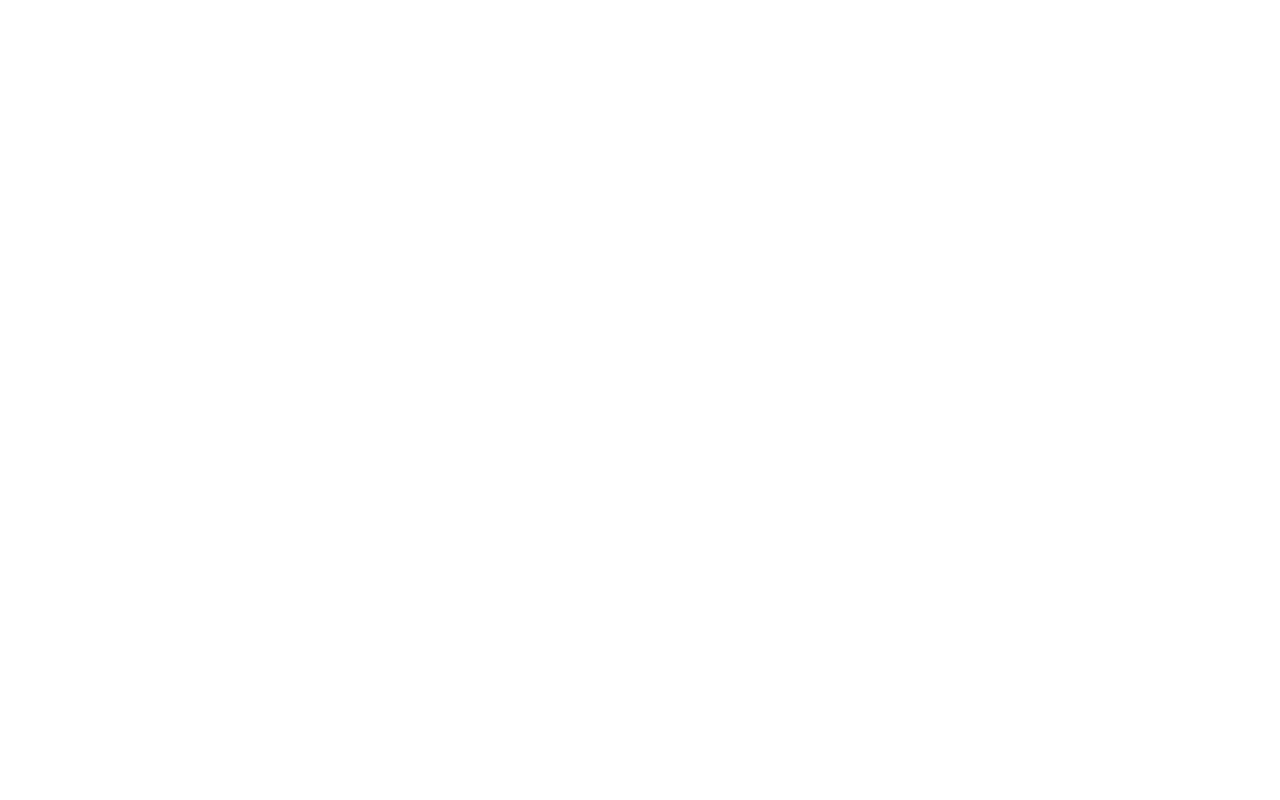
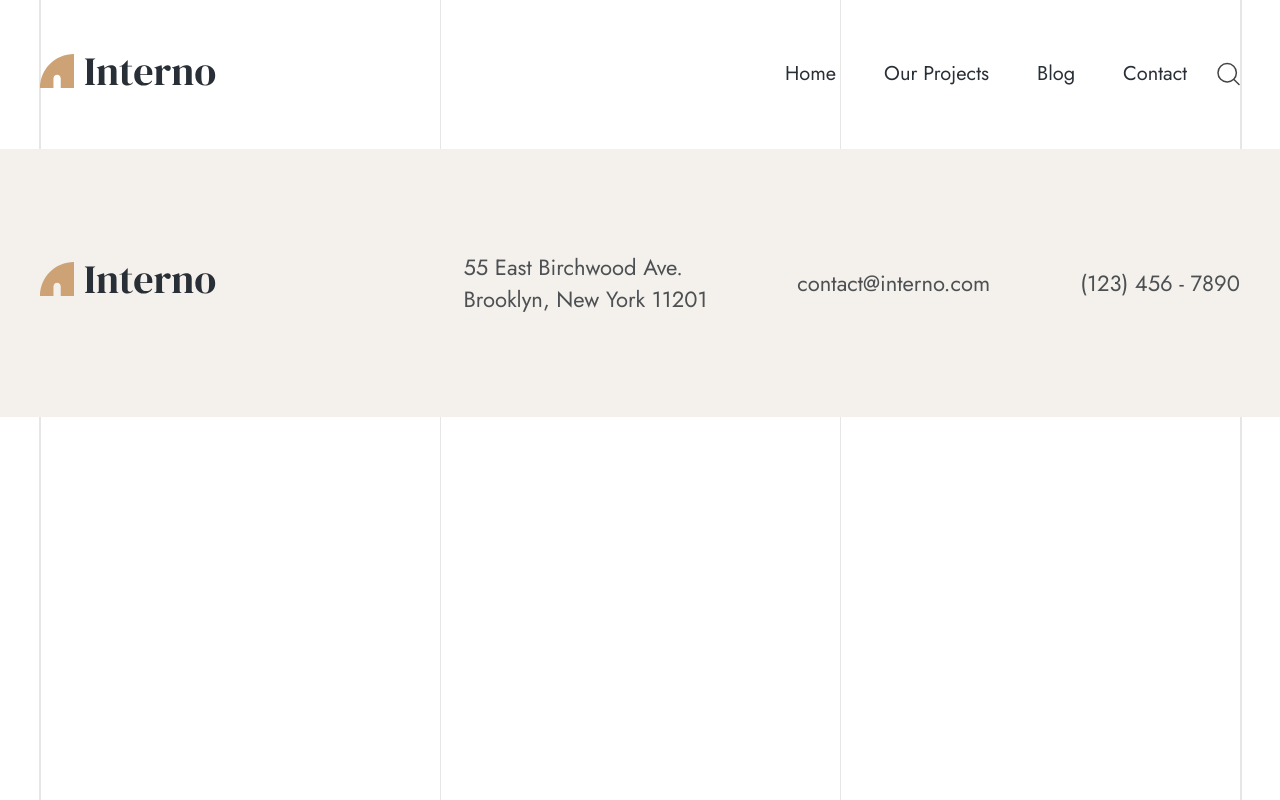
Before and after one commit to fedororova/interno, a plain HTML site: page index.html in a window 1280 px wide. Drawn offline with Linux system fonts and the light colour scheme.

Commit message:
Шапка и подвал сайта

```diff
--- a/css/style.css
+++ b/css/style.css
@@ -1,6 +1,85 @@
 @import url('https://fonts.googleapis.com/css2?family=DM+Serif+Display&family=Jost:ital,wght@0,400;0,700;1,400&display=swap');
 
-body{
+body {
     /*font-family: 'DM Serif Display', serif;*/
     font-family: 'Jost', sans-serif;
+    margin: 0;
+    background-image: url("../img/line.svg");
+    background-repeat-x: no-repeat;
+    background-position: center;
 }
+
+.container {
+    max-width: 1200px;
+    margin: 0 auto;
+    padding-left: 15px;
+    padding-right: 15px;
+}
+
+.header {
+    display: flex;
+    justify-content: space-between; /*все элементы расположены от края до края*/
+    align-items: center;
+    padding-top: 43px;
+    padding-bottom: 45px;
+}
+
+.header__nav {
+    display: flex;
+    align-items: center;
+    list-style-type: none;
+    padding-left: 0; /*убрать отступ по умолчанию у тега ul*/
+}
+
+.header__item {
+    margin-left: 48px;
+}
+
+.header__item:last-child {
+    margin-left: 30px;
+}
+
+.header__link {
+    color: #292F36;
+    font-size: 20px;
+    text-decoration: none;
+}
+
+.header__search {
+    padding: 0;
+    background: transparent;
+    border: none;
+    display: flex;
+    cursor: pointer;
+}
+
+.bg {
+    max-width: 1920px;
+    background-color: #F4F0EC;
+}
+
+.footer {
+    max-width: 1200px;
+    display: flex;
+    justify-content: space-between; /*все элементы расположены от края до края*/
+    align-items: center;
+    padding-top: 80px;
+    padding-bottom: 80px;
+    font-size: 22px;
+    color: #4D5053;
+}
+
+.footer__info {
+    display: flex;
+    align-items: center;
+    gap: 90px; /*отступы между столбцами и строками*/
+}
+
+.footer__info a {
+    color: #4D5053;
+    text-decoration: none;
+}
+
+a:hover {
+    color: #CDA274;
+}
--- a/index.html
+++ b/index.html
@@ -9,6 +9,47 @@
     <link rel="stylesheet" href="css/style.css">
 </head>
 <body>
-
+<header>
+    <div class="container">
+        <div class="header">
+            <a href="#" class="logo">
+                <img src="img/logo.svg" alt="">
+            </a>
+            <nav>
+                <ul class="header__nav">
+                    <li class="header__item">
+                        <a href="" class="header__link">Home</a>
+                    </li>
+                    <li class="header__item">
+                        <a href="" class="header__link">Our Projects</a>
+                    </li>
+                    <li class="header__item">
+                        <a href="" class="header__link">Blog</a>
+                    </li>
+                    <li class="header__item">
+                        <a href="" class="header__link">Contact</a>
+                    </li>
+                    <li class="header__item">
+                        <button class="header__search"><img src="img/search.svg" alt=""></button>
+                    </li>
+                </ul>
+            </nav>
+        </div>
+    </div>
+</header>
+<footer class="bg">
+    <div class="container">
+        <div class="footer">
+            <a href="" class="logo">
+                <img src="img/logo.svg" alt="">
+            </a>
+            <div class="footer__info">
+                <p>55 East Birchwood Ave. <br>Brooklyn, New York 11201</p>
+                <a href="mailto:contact@interno.com">contact@interno.com</a>
+                <a href="tel:(123) 456 - 7890">(123) 456 - 7890</a>
+            </div>
+        </div>
+    </div>
+</footer>
 </body>
 </html>
```
Also changed, not shown: img/line.svg (added).
